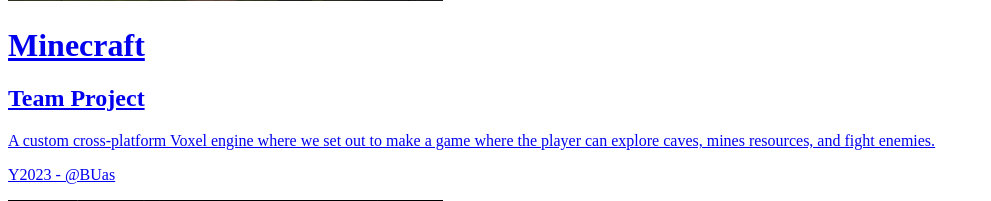
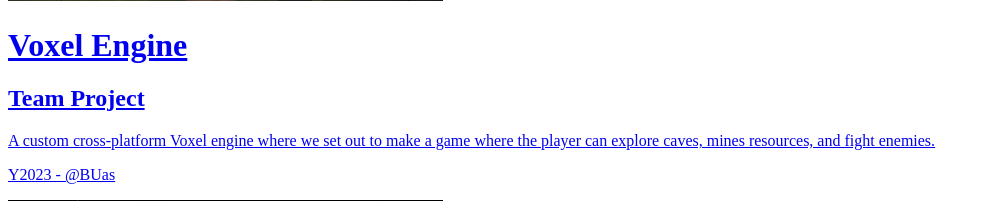
Before and after one commit to ArchBacon/Portfolio, a Symfony app: template templates/home/index.html.twig in a window 1280 px wide. Shown: the part 4205-4406 px from the top of the page, without its empty margins (0-991 px from the left). Run offline with Twig, Linux system fonts and the light colour scheme; the template is opened without the code that fills it, so the values that code supplies are empty; some libraries are stand-ins or nearby versions.

Commit message:
Renamed not minecraft project

```diff
--- a/templates/home/portfolio.html.twig
+++ b/templates/home/portfolio.html.twig
@@ -22,7 +22,7 @@
         "Y2023 - Butterfly @BUas"
     ) }}
     {{ card.open(
-        "Minecraft",
+        "Voxel Engine",
         "Team Project",
         "A custom cross-platform Voxel engine where we set out to make a game where the player can explore caves, mines resources, and fight enemies.",
         asset('images/minecraft.png'),
```
